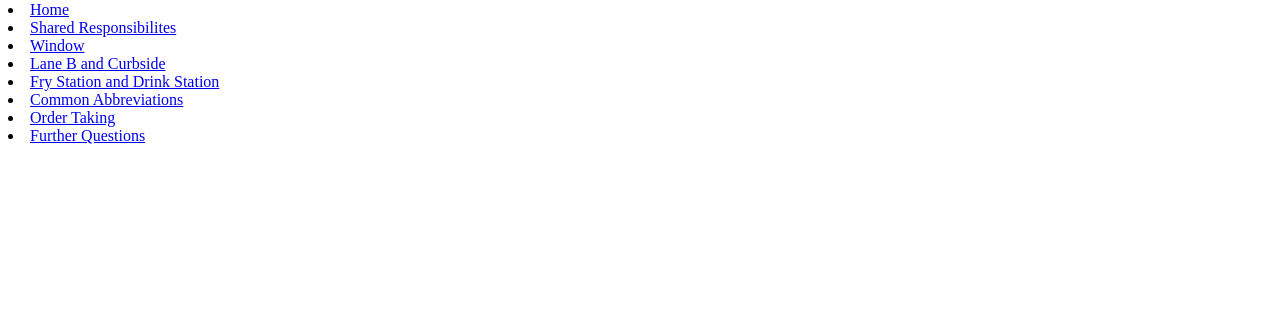
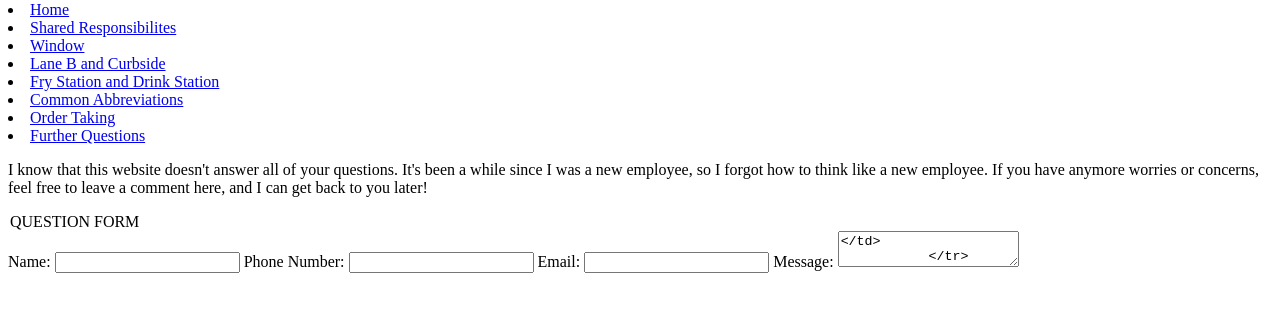
Before and after one commit to bkg04/bkg04.github.io, a plain HTML site: page questions.html in a window 1280 px wide. Shown: the part 79-390 px from the top of the page. Drawn offline with Linux system fonts and the light colour scheme.

Commit message:
august 13

```diff
--- a/questions.html
+++ b/questions.html
@@ -16,5 +16,31 @@
             <li><a href = "order_taking.html">Order Taking</a></li>
             <li><a href = "questions.html">Further Questions</a></li>
         </header>
+        <div>
+            <p>
+                I know that this website doesn't answer all of your questions. It's been a while since I was a new employee, so
+                I forgot how to think like a new employee. If you have anymore worries or concerns, feel free to leave a comment here,
+                and I can get back to you later!
+            </p>
+        </div>
+        <div>
+            <legend>QUESTION FORM</legend>
+            <tr>
+                <td><label>Name:</label></td>
+                <td><input name = "nname" type = "text"></td>
+           </tr>
+           <tr>
+                <td><label>Phone Number:</label></td>
+                <td><input name = "cell" type = "tel"></td>
+           </tr>
+           <tr>
+                <td><label>Email:</label></td>
+                <td><input name = "email" type = "email"></td>
+           </tr>
+           <tr>
+                <td><label for = "message">Message:</label></td>
+                <td><textarea id = "message" name = "message"></td>
+           </tr>
+        </div>
     </body>
 </html>
```
Also changed, not shown: 1 other file.
